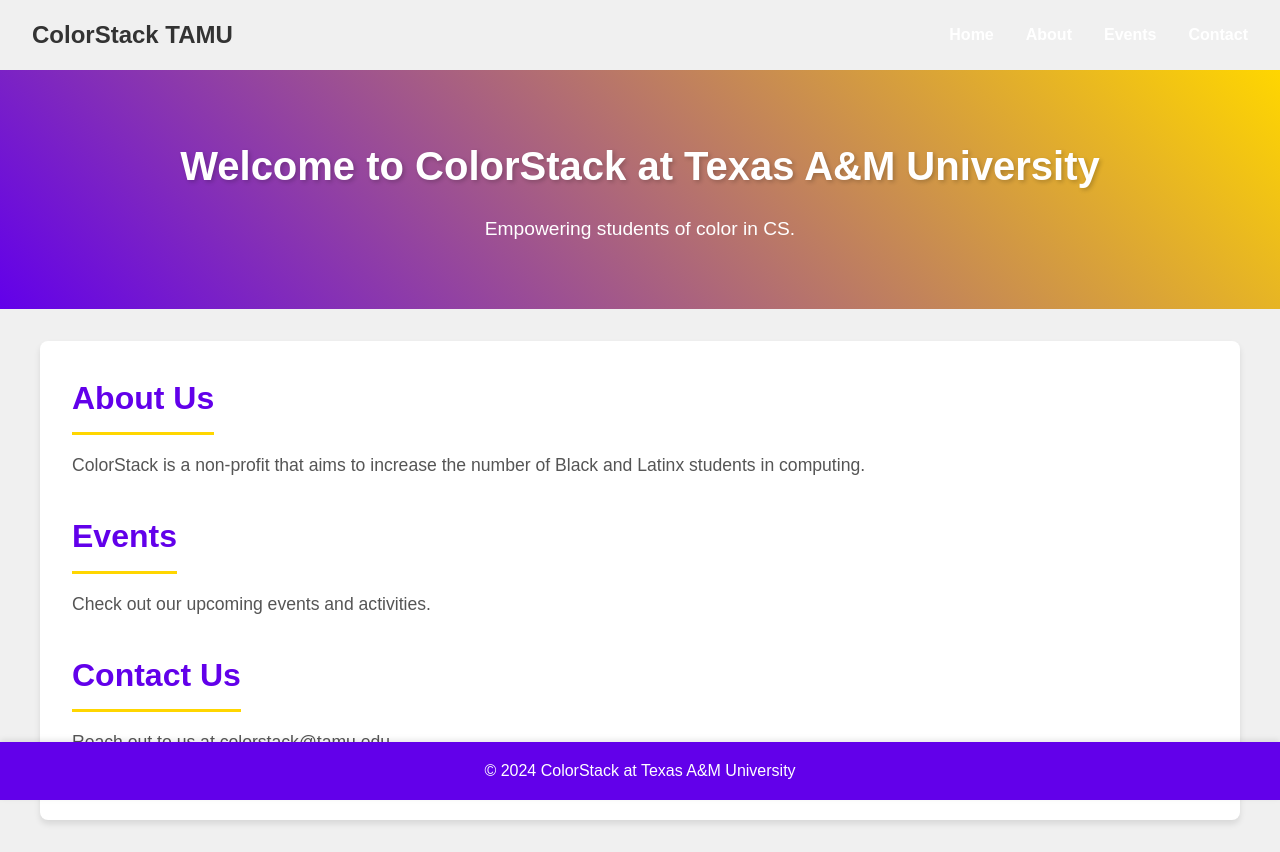
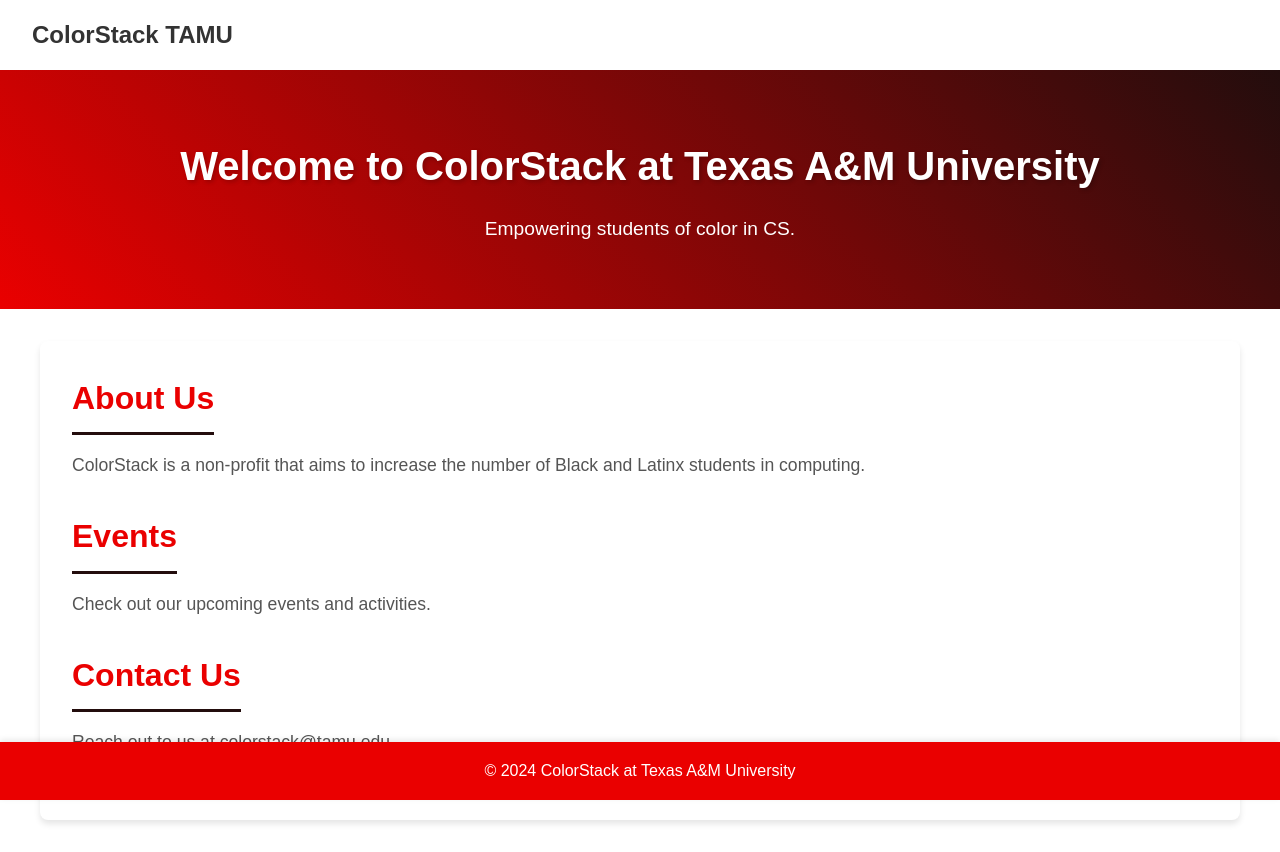
Before and after one commit to TAMUColorStack/tamucolorstack, a plain HTML site: page index.html in a window 1280 px wide. Drawn offline with Linux system fonts and the light colour scheme.

Commit message:
Update index.html

```diff
--- a/index.html
+++ b/index.html
@@ -15,7 +15,7 @@
         body {
             font-family: Arial, sans-serif;
             line-height: 1.6;
-            background-color: #f0f0f0;
+            background-color: #f0f0f0#f0f0f0;
             color: #333;
         }
 
@@ -52,7 +52,7 @@
         }
 
         .nav-links a:hover {
-            color: #ffd600; /* Amber */
+            color: #230d0d; /* Amber */
         }
 
         .burger {
@@ -69,7 +69,7 @@
 
         /* Header styles */
         header {
-            background: linear-gradient(45deg, #6200ea, #ffd600); /* Purple to Amber gradient */
+            background: linear-gradient(45deg, #ea0000, #230d0d); /* Purple to Amber gradient */
             color: #fff;
             padding: 4rem 2rem;
             text-align: center;
@@ -101,9 +101,9 @@
 
         section h2 {
             font-size: 2rem;
-            color: #6200ea;
+            color: #ea0000;
             margin-bottom: 1rem;
-            border-bottom: 3px solid #ffd600; /* Amber */
+            border-bottom: 3px solid #230d0d; /* Amber */
             display: inline-block;
             padding-bottom: 0.5rem;
         }
@@ -115,7 +115,7 @@
 
         /* Footer styles */
         footer {
-            background: #6200ea;
+            background: #ea0000;
             color: #fff;
             text-align: center;
             padding: 1rem;
@@ -132,7 +132,7 @@
                 flex-direction: column;
                 width: 100%;
                 text-align: center;
-                background: #6200ea; /* Deep purple */
+                background: #ea0000; /* Deep purple */
                 position: absolute;
                 top: 70px;
                 left: 0;
```
